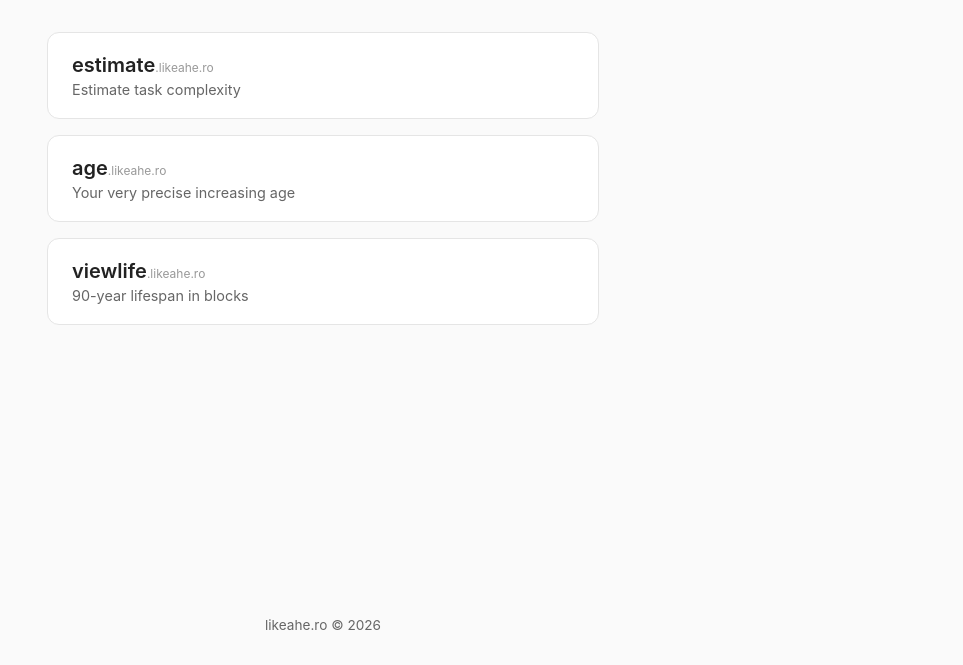
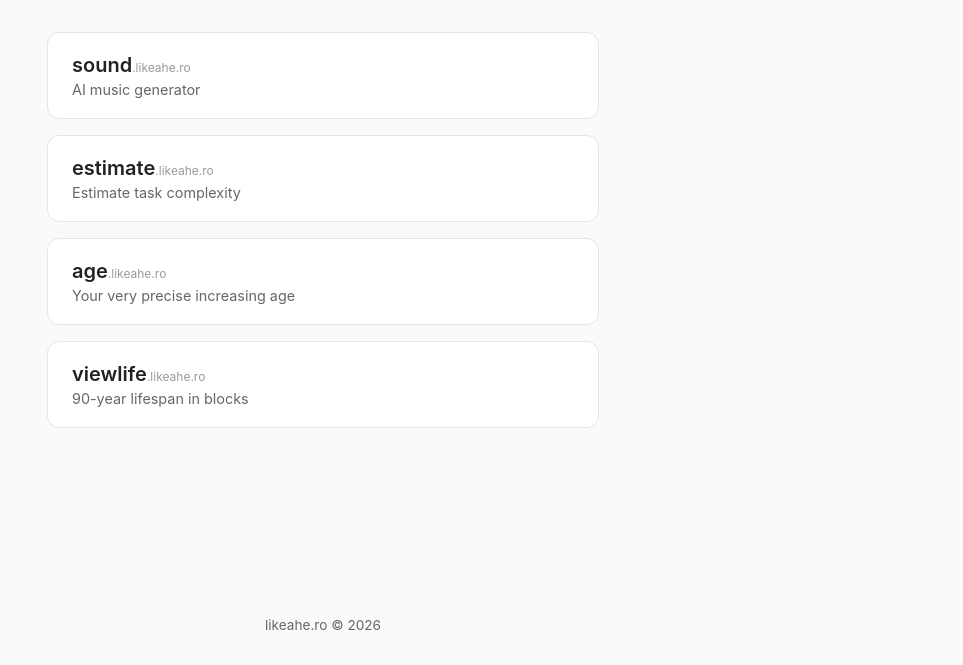
Before and after one commit to samyrsaru/likeahe.ro, a plain HTML site: page index.html in a window 1280 px wide. Shown: the part 135-800 px from the top of the page, without its empty margins (317-1280 px from the left). Drawn offline with Linux system fonts and the light colour scheme.

Commit message:
Add sound.likeahe.ro - AI music generator

```diff
--- a/index.html
+++ b/index.html
@@ -45,6 +45,10 @@
       </header>
 
     <section class="apps">
+      <a href="https://sound.likeahe.ro" class="app-card">
+        <h2>sound<span class="sub">.likeahe.ro</span></h2>
+        <p>AI music generator</p>
+      </a>
       <a href="https://estimate.likeahe.ro" class="app-card">
         <h2>estimate<span class="sub">.likeahe.ro</span></h2>
         <p>Estimate task complexity</p>
```
